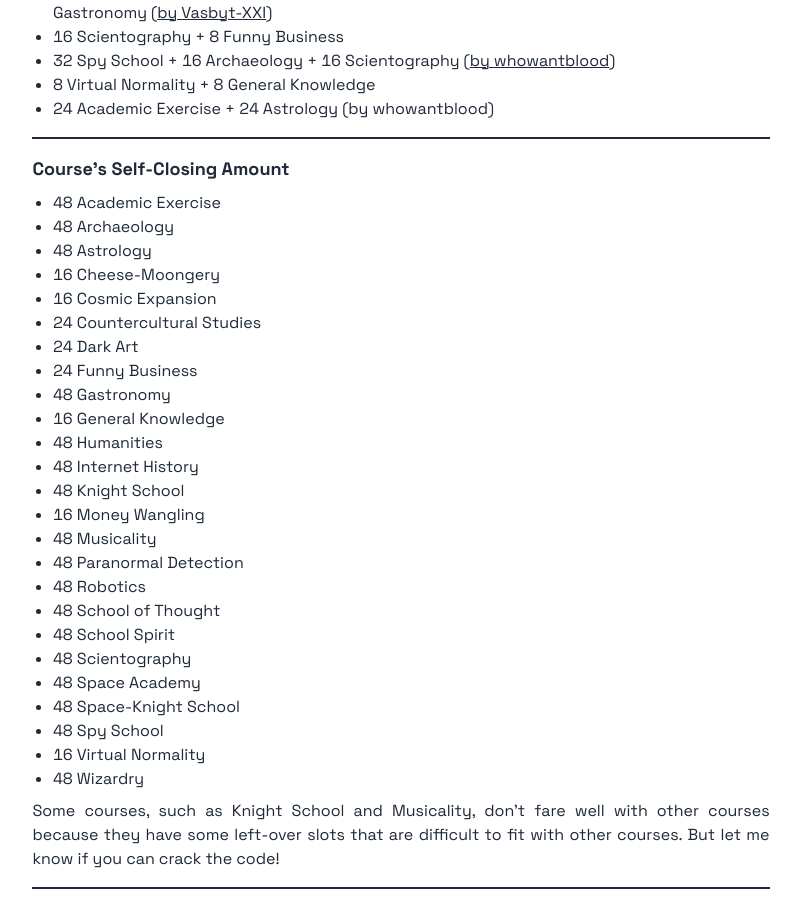
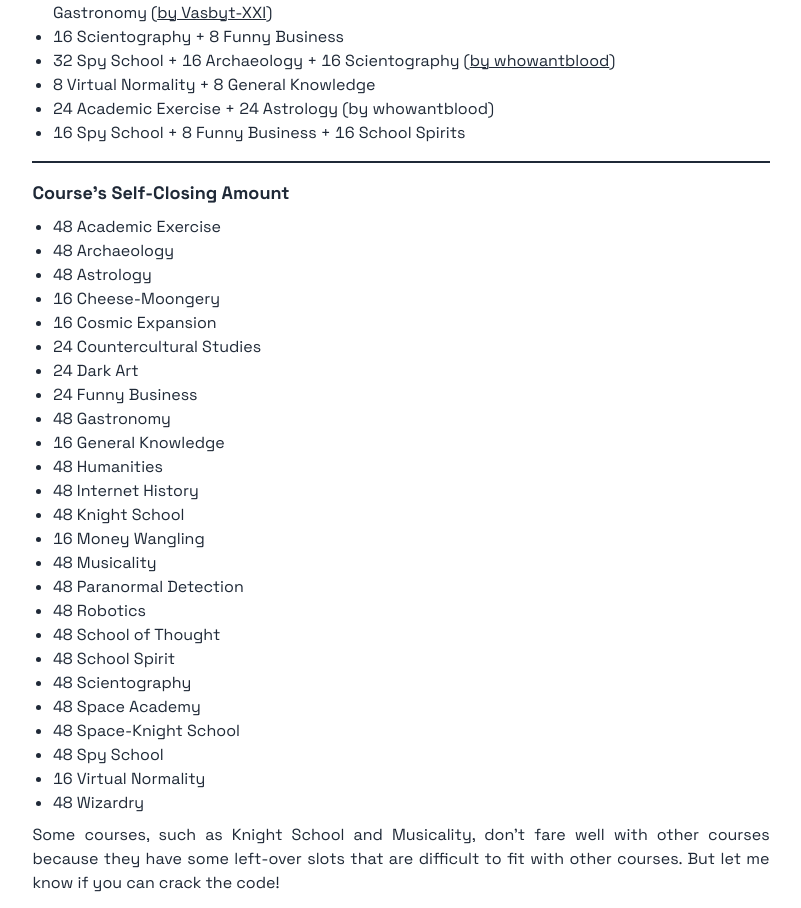
Before and after one commit to rootEnginear/tpc-course-planner, a Next.js app: page / in a window 1280 px wide. Shown: the part 821-1729 px from the top of the page, without its empty margins (239-1040 px from the left). Built offline with nearby package versions, Linux system fonts and the light colour scheme.

Commit message:
feat: add new spy school combination

```diff
--- a/src/pages/index.tsx
+++ b/src/pages/index.tsx
@@ -512,6 +512,7 @@ export default function Home() {
           </li>
           <li>8 Virtual Normality + 8 General Knowledge</li>
           <li>24 Academic Exercise + 24 Astrology (by whowantblood)</li>
+          <li>16 Spy School + 8 Funny Business + 16 School Spirits</li>
         </ul>
         <hr />
         <h2>Course&apos;s Self-Closing Amount</h2>
```
